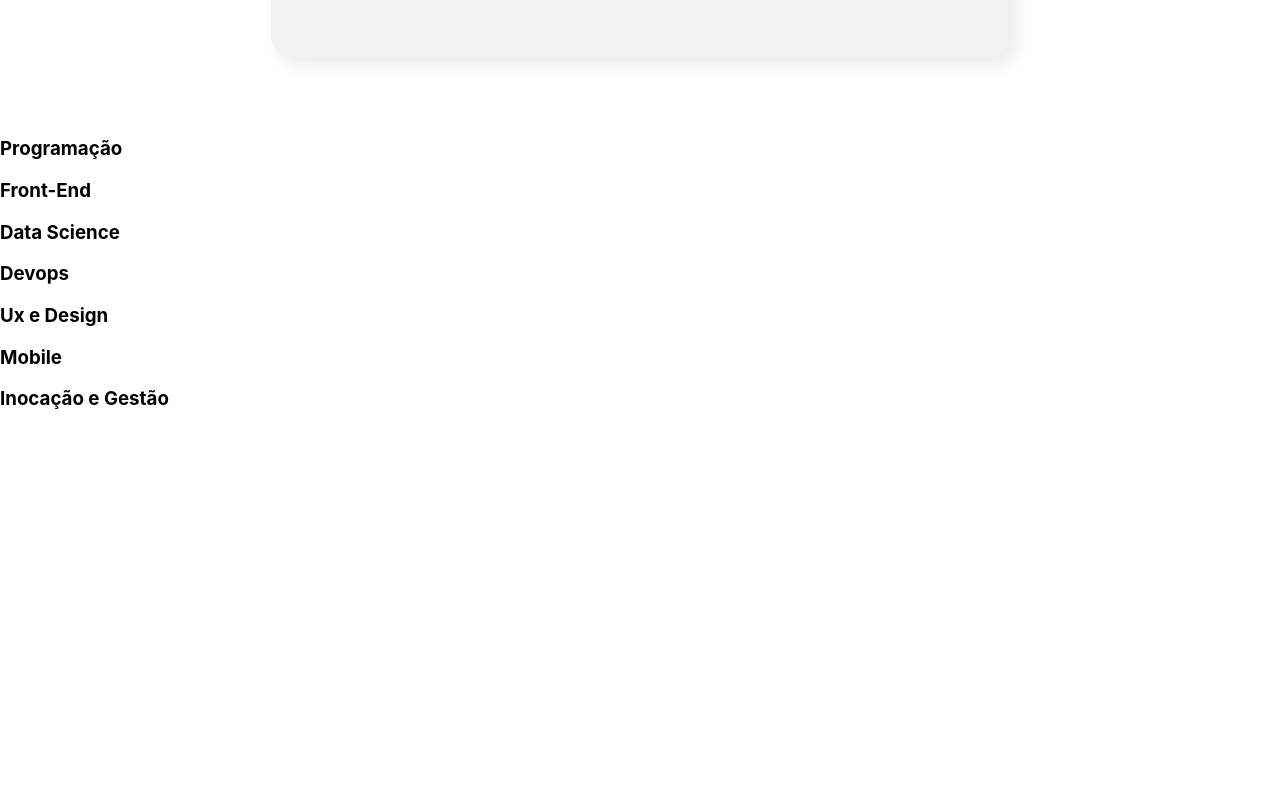
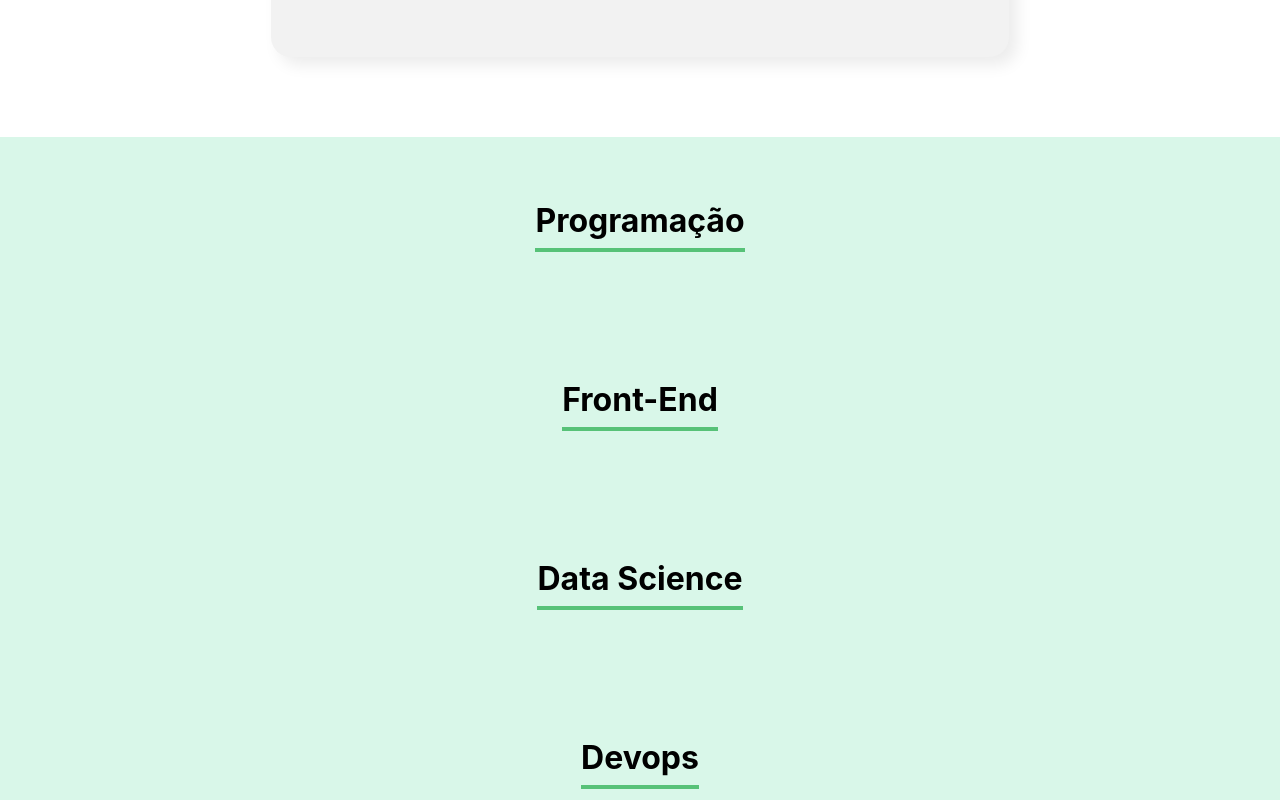
Before and after one commit to figuerarj/organo, a React (Create React App) app: page / in a window 1280 px wide. Shown: the part 1340-2140 px from the top of the page. Before the commit the page ends 1769 px from the top, so only its background shows below. Built offline with nearby package versions, Linux system fonts and the light colour scheme.

Commit message:
create basic css

```diff
--- a/src/componentes/Time/Time.css
+++ b/src/componentes/Time/Time.css
@@ -0,0 +1,12 @@
+.time{
+    text-align: center;
+    padding: 32px;
+    background-color: #d9f7e9;
+}
+
+.time h3{
+    font-size: 32px;
+    border-bottom: 4px solid #57c278;
+    display: inline-block;
+    padding-bottom: 8px;
+}
```
